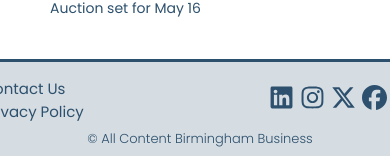
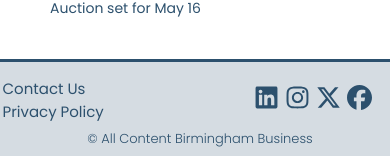
Before and after one commit to gabriellemia/birmingham-biz, a Next.js app: page /story in a window 390 px wide. Shown: the part 4697-4853 px from the top of the page. Built offline with nearby package versions, Linux system fonts and the light colour scheme; no server answers.

Commit message:
further styling to footer.

```diff
--- a/src/app/components/Footer/Footer.jsx
+++ b/src/app/components/Footer/Footer.jsx
@@ -1,9 +1,6 @@
 import styles from "./Footer.module.css";
 import { FontAwesomeIcon } from "@fortawesome/react-fontawesome";
-import { faFacebook } from "@fortawesome/free-brands-svg-icons";
-import { faLinkedin } from "@fortawesome/free-brands-svg-icons";
-import { faXTwitter } from "@fortawesome/free-brands-svg-icons";
-import { faInstagram } from "@fortawesome/free-brands-svg-icons";
+import { faFacebook, faLinkedin,faXTwitter, faInstagram  } from "@fortawesome/free-brands-svg-icons";
 import Link from "next/link";
 
 export default function Footer() {
--- a/src/app/components/Footer/Footer.module.css
+++ b/src/app/components/Footer/Footer.module.css
@@ -5,7 +5,6 @@
   border-top: 3px solid #2c506d;
   justify-content: center;
   align-items: center;
-  /* padding: 1rem; */
   height: 67px;
   color: #2c506d;
 }
@@ -78,7 +77,7 @@
   font-weight: lighter;
 }
 
-@media (max-width: 768px) {
+@media (max-width: 769px) {
   .footerContainer{
     padding: 10px;
     height: 100px;
@@ -99,18 +98,17 @@
     grid-area: footerMenu;
     display: flex;
     flex-direction: column;
-    font-size: 15px;
+    font-size: 1rem;
   }
 
   .socialMenu{
     grid-area: socialMenu;
-    margin-left: 20px;
+    margin-left: 25px;
 
   }
   .icon {
-    color: #2c506d;
-    height: 25px;
-    width: 25px;
+    height: 35px;
+    width: 35px;
     margin-left: 20px;
   }
   .copyright{
@@ -121,7 +119,7 @@
 }
 
 
-@media (max-width: 425px) {
+@media (max-width: 426px) {
   .footerContainer{
     padding: 10px 0 10px 10px;
     height: 100px;
@@ -146,7 +144,6 @@
     flex-direction: column;
     justify-content: center;
     font-size: 15px;
-    margin-left: 35px;
   }
 
   .socialMenu{
@@ -156,8 +153,9 @@
     align-content: center;
     justify-content: flex-start;
 
-
-
+  }
+  .listItem{
+    margin-left: 40px;
   }
   .icon {
     height: 25px;
```
